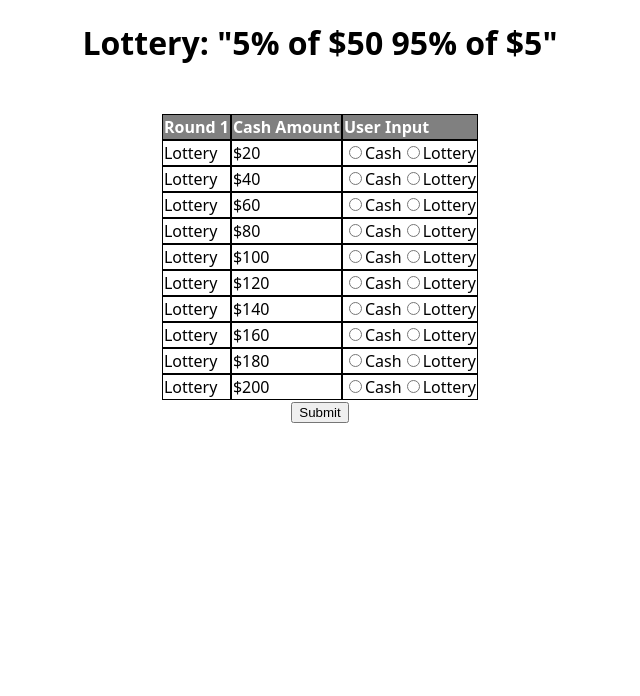
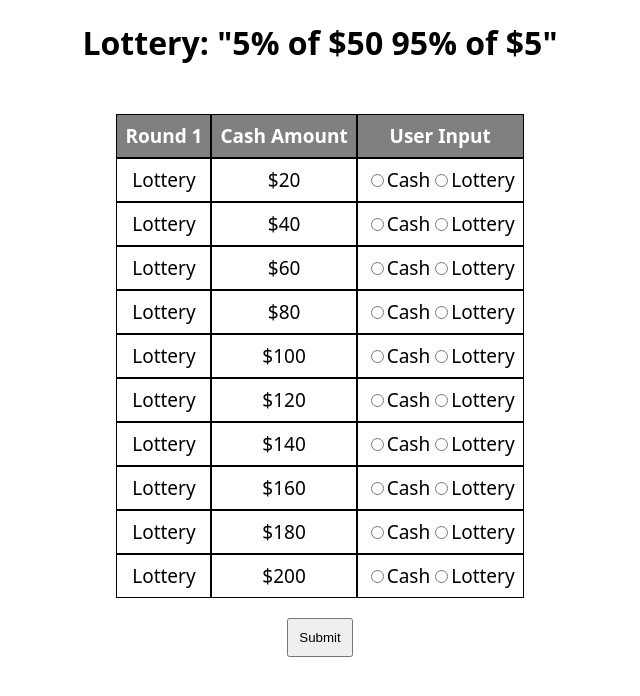
Before and after one commit to ellenguyen/Probability_Research-Survey_website, a Flask app: page /plain_text in a window 1280 px wide. Shown: the top 696 px of the page, without its empty margins (320-960 px from the left). Run offline with Flask 3, Linux system fonts and the light colour scheme; some libraries are stand-ins or nearby versions.

Commit message:
fix changes on plan_text css

```diff
--- a/app.py
+++ b/app.py
@@ -71,7 +71,7 @@ def plain_text():
 def visualization():
     return render_template("visualization.html")
 
-@app.route("/success", methods=['POST'])
+@app.route("/success")
 def success():
     return render_template("success.html")
 
--- a/static/plain_text.css
+++ b/static/plain_text.css
@@ -1,5 +1,4 @@
-/* Styling for the tables */
-body {
+body{
   font-family: system-ui, -apple-system, BlinkMacSystemFont, 'Segoe UI', Roboto, Oxygen, Ubuntu, Cantarell, 'Open Sans', 'Helvetica Neue', sans-serif;
 }
 
@@ -22,12 +21,14 @@ body {
 
 .tr {
   display: table-row;
+  font-size: 19px;
 }
 
 .td {
   display: table-cell;
   border: 1px solid black;
-  padding: 1px;
+  padding: 8px;
+  text-align: center;
 }
 
 .tr.editing .td input {
@@ -40,6 +41,10 @@ body {
   margin-top: 50px;
 }
 
+.submit-button{
+  margin: 5px;
+  padding: 10px;
+}
 h1{
   display: flex;
   justify-content: center;
```
